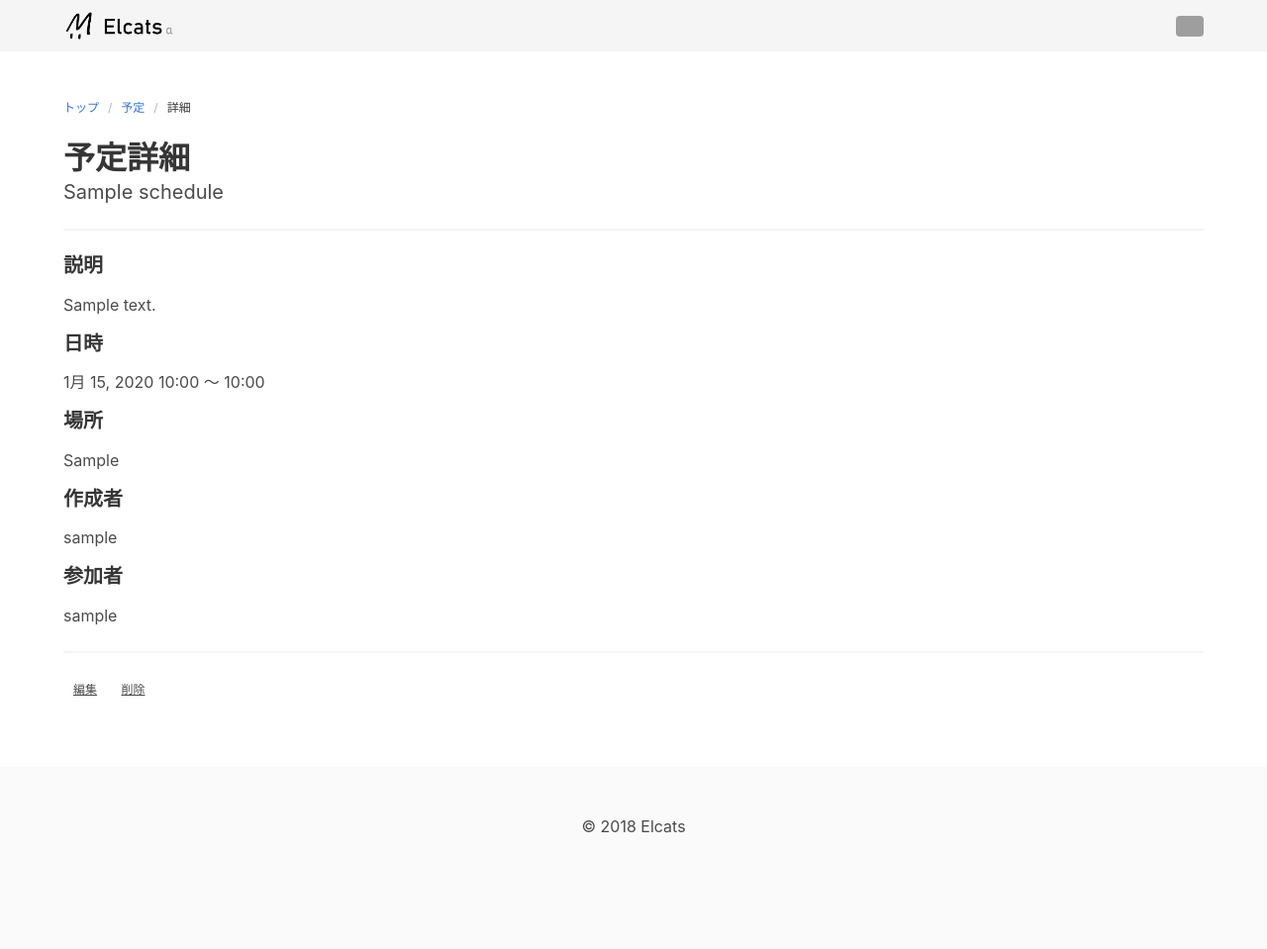
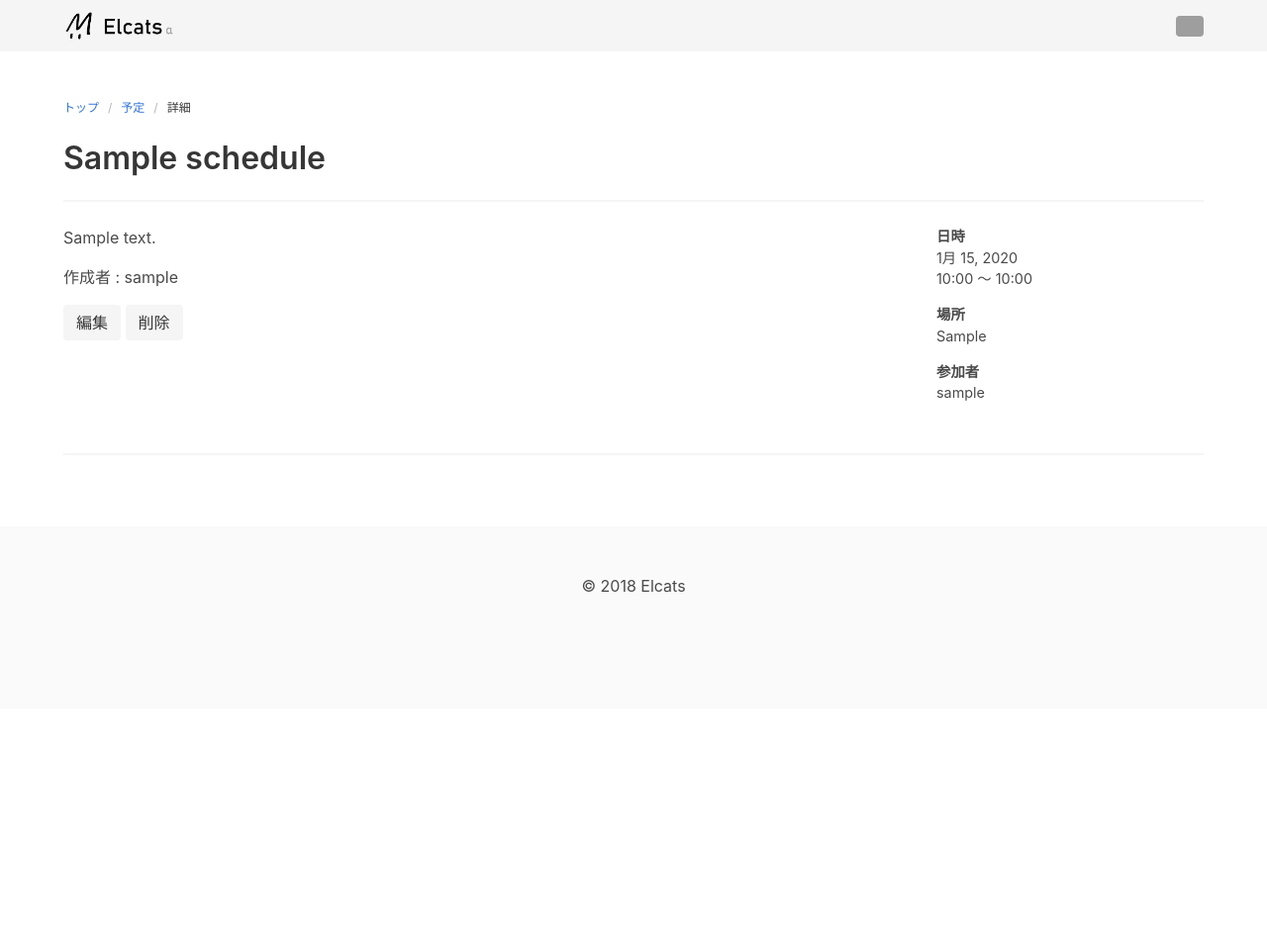
Before and after one commit to safu9/elcats, a Django app: page /schedule/1/ in a window 1280 px wide. Shown: the whole page at 99% size. After the commit the page ends 599 px from the top, so only its background shows below. Run offline with Django 3.2, Linux system fonts and the light colour scheme; a user stored in the database is signed in; tables that the repository leaves empty hold one stand-in row (values such as "Sample post"); grey boxes are pictures that could not be loaded.

Commit message:
Change style of schedule detail page

```diff
--- a/schedule/static/css/schedule.css
+++ b/schedule/static/css/schedule.css
@@ -1,4 +1,13 @@
 /* schedule.css */
+
+.schedule-detail-info {
+  font-size: .9rem;
+}
+.schedule-detail-info h4 {
+  font-weight: bold;
+}
+
+/* Calendar */
 
 .schedule-cell {
   flex: none;
--- a/schedule/templates/schedule/detail.html
+++ b/schedule/templates/schedule/detail.html
@@ -1,6 +1,12 @@
 {% extends "base.html" %}
 
+{% load static %}
+
 {% block title %}予定{% endblock %}
+
+{% block extra_head %}
+  <link rel="stylesheet" href="{% static 'css/schedule.css' %}" />
+{% endblock %}
 
 {% block content %}
 <section class="section">
@@ -13,25 +19,43 @@
       </ul>
     </nav>
 
-    <h2 class="title">予定詳細</h2>
-    <h3 class="subtitle">{{ object.name }}</h3>
+    <h2 class="title">{{ object.name }}</h2>
 
     <hr>
 
-    <div class="content">
-      <h4>説明</h4>
+    <div class="columns">
+      <div class="column is-9">
         {% if object.description %}
         	{{ object.description | linebreaks }}
         {% else %}
         	<p>この予定の説明はありません。</p>
         {% endif %}
 
+        <p>作成者 : {{ object.author.username }}</p>
+
+        <p>
+          {% comment %}
+          {% if user not in object.participants.all %}
+            <a href="{% url 'schedule:participate' object.pk %}" class="button is-light">参加する</a>
+          {% else %}
+            <a href="{% url 'schedule:participate' object.pk %}?cancel=true" class="button is-light">予定を外す</a>
+          {% endif %}
+          {% endcomment %}
+
+          {% if object.author == user %}
+            <a href="{% url 'schedule:update' object.pk %}" class="button is-light">編集</a>
+            <a href="{% url 'schedule:delete' object.pk %}" class="button is-light">削除</a>
+          {% endif %}
+        </p>
+      </div>
+
+      <div class="column is-3 schedule-detail-info">
         <h4>日時</h4>
         <p>
-        {{ object.date|date }}
+          {{ object.date|date }}<br>
           {% if object.time_from %}
-          {{ object.time_from|time:"H:i" }}
-          {% if object.time_to %} ～ {{ object.time_to|time:"H:i" }}{% endif %}
+            {{ object.time_from|time:"H:i" }} ～
+            {% if object.time_to %}{{ object.time_to|time:"H:i" }}{% endif %}
           {% endif %}
         </p>
 
@@ -39,9 +63,6 @@
           <h4>場所</h4>
           <p>{{ object.place }}</p>
         {% endif %}
-
-      <h4>作成者</h4>
-      <p>{{ object.author.username }}</p>
 
         <h4>参加者</h4>
         <p>
@@ -51,16 +72,10 @@
             まだ参加者がいません。
           {% endfor %}
         </p>
+      </div>
+    </div>
 
     <hr>
-
-      {% if object.author == user %}
-        <p>
-          <a href="{% url 'schedule:update' object.pk %}" class="button is-text is-small">編集</a>
-          <a href="{% url 'schedule:delete' object.pk %}" class="button is-text is-small">削除</a>
-        </p>
-      {% endif %}
-    </div>
 
   </div>
 </section>
```
Lines whose indentation alone changed are shown as unchanged.
